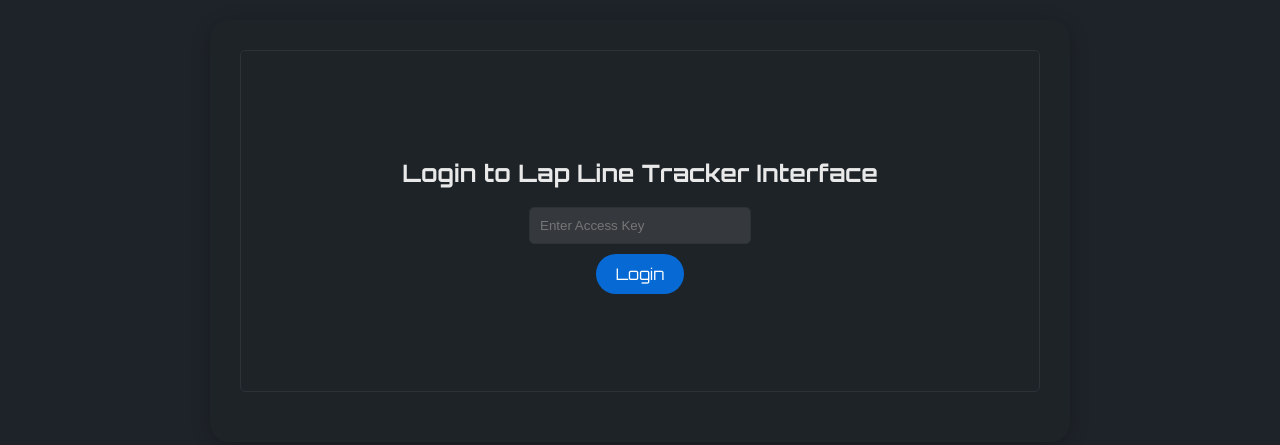
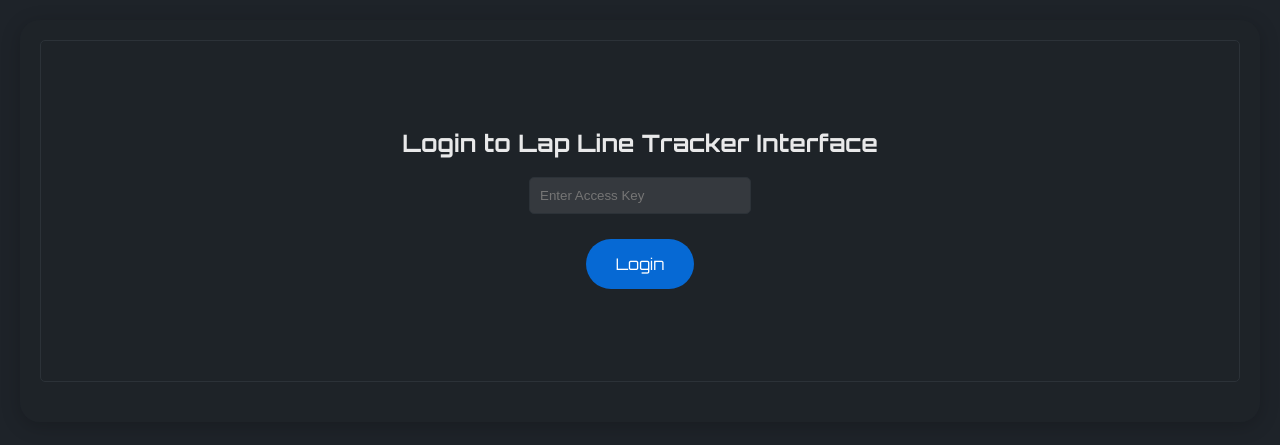
Before and after one commit to Larrry85/rally, a website: page public/lap-line-tracker.html in a window 1280 px wide. Drawn offline with nearby package versions, Linux system fonts and the light colour scheme; no server answers.

Commit message:
bigger lap tracker buttons, desk dropdown hover color

```diff
--- a/public/css/front-desk.css
+++ b/public/css/front-desk.css
@@ -100,6 +100,10 @@ select {
   background-position-y: 50%;
   background-color: rgba(0, 123, 255, 0.8);
   color: white;
+}
+/* Change background color of select element on hover */
+select:hover {
+  background-color: rgba(0, 86, 179, 0.9); /* Change background color on hover */
 }
 
 /* Style the button on hover */
--- a/public/css/lap-line-tracker.css
+++ b/public/css/lap-line-tracker.css
@@ -71,9 +71,8 @@ input[type="password"] {
   color: #ffffff; /* Set text color to white */
 }
 
-/* Style the button element */
-button {
-  padding: 10px 20px; /* Add padding inside the button */
+#loginButton {
+  padding: 15px 30px; /* Add padding inside the button */
   background-color: rgba(0, 123, 255, 0.8); /* Set background color */
   color: white; /* Set text color to white */
   border: none; /* Remove border */
@@ -82,6 +81,35 @@ button {
   transition: all 0.3s ease; /* Smooth transition for all properties */
   font-family: "Orbitron", sans-serif; /* Use the Orbitron font */
   font-size: 16px; /* Set font size */
+}
+
+/* Style the button on hover */
+#loginButton:hover {
+  background-color: rgba(0, 86, 179, 0.9); /* Change background color */
+  transform: translateY(-3px); /* Move button up */
+  box-shadow: 0 4px 15px rgba(0, 0, 0, 0.2); /* Add shadow for depth */
+}
+
+/* Style the button on active (click) */
+#loginButton:active {
+  background-color: rgba(0, 64, 141, 1); /* Change background color */
+  transform: translateY(1px); /* Move button down */
+}
+
+/* Style the button element */
+button {
+  padding: 20px 40px; /* Increase padding inside the button */
+  background-color: rgba(0, 123, 255, 0.8); /* Set background color */
+  color: white; /* Set text color to white */
+  border: none; /* Remove border */
+  border-radius: 25px; /* Round the corners */
+  cursor: pointer; /* Change cursor to pointer */
+  transition: all 0.3s ease; /* Smooth transition for all properties */
+  font-family: "Orbitron", sans-serif; /* Use the Orbitron font */
+  font-size: 20px; /* Increase font size */
+  position: relative; /* Set position to relative for pseudo-elements */
+  overflow: hidden; /* Hide overflow for pseudo-elements */
+  margin: 10px 0; /* Add margin to create space between buttons */
 }
 
 /* Style the button on hover */
@@ -96,3 +124,59 @@ button:active {
   background-color: rgba(0, 64, 141, 1); /* Change background color */
   transform: translateY(1px); /* Move button down */
 }
+
+/* Add light effect on button click */
+button::after {
+  content: ""; /* Empty content */
+  position: absolute; /* Absolute positioning */
+  top: 50%; /* Center vertically */
+  left: 50%; /* Center horizontally */
+  width: 100%; /* Full width */
+  height: 100%; /* Full height */
+  background: rgba(255, 255, 255, 0.3); /* Light effect color */
+  transform: translate(-50%, -50%) scale(0); /* Initial scale */
+  transition: transform 0.3s ease; /* Smooth transition */
+  border-radius: 50%; /* Round shape */
+  pointer-events: none; /* Ignore pointer events */
+}
+
+button:active::after {
+  transform: translate(-50%, -50%) scale(1); /* Scale up on click */
+  transition: transform 0.3s ease; /* Smooth transition */
+}
+
+/* Media query for tablet screens */
+@media (min-width: 768px) and (max-width: 1024px) {
+  .container {
+    max-width: 100%; /* Set maximum width to 100% */
+    padding: 20px; /* Adjust padding */
+  }
+
+  .form-container {
+    padding: 20px; /* Adjust padding */
+  }
+
+  button {
+    padding: 30px 60px; /* Increase padding for larger buttons */
+    font-size: 24px; /* Increase font size */
+    margin: 15px 0; /* Increase margin for more space between buttons */
+  }
+}
+
+/* Media query for landscape mode */
+@media (orientation: landscape) {
+  .container {
+    max-width: 100%; /* Set maximum width to 100% */
+    padding: 20px; /* Adjust padding */
+  }
+
+  .form-container {
+    padding: 20px; /* Adjust padding */
+  }
+
+  button {
+    padding: 30px 60px; /* Increase padding for larger buttons */
+    font-size: 24px; /* Increase font size */
+    margin: 15px 15px; /* Increase margin for more space between buttons */
+  }
+}
```
